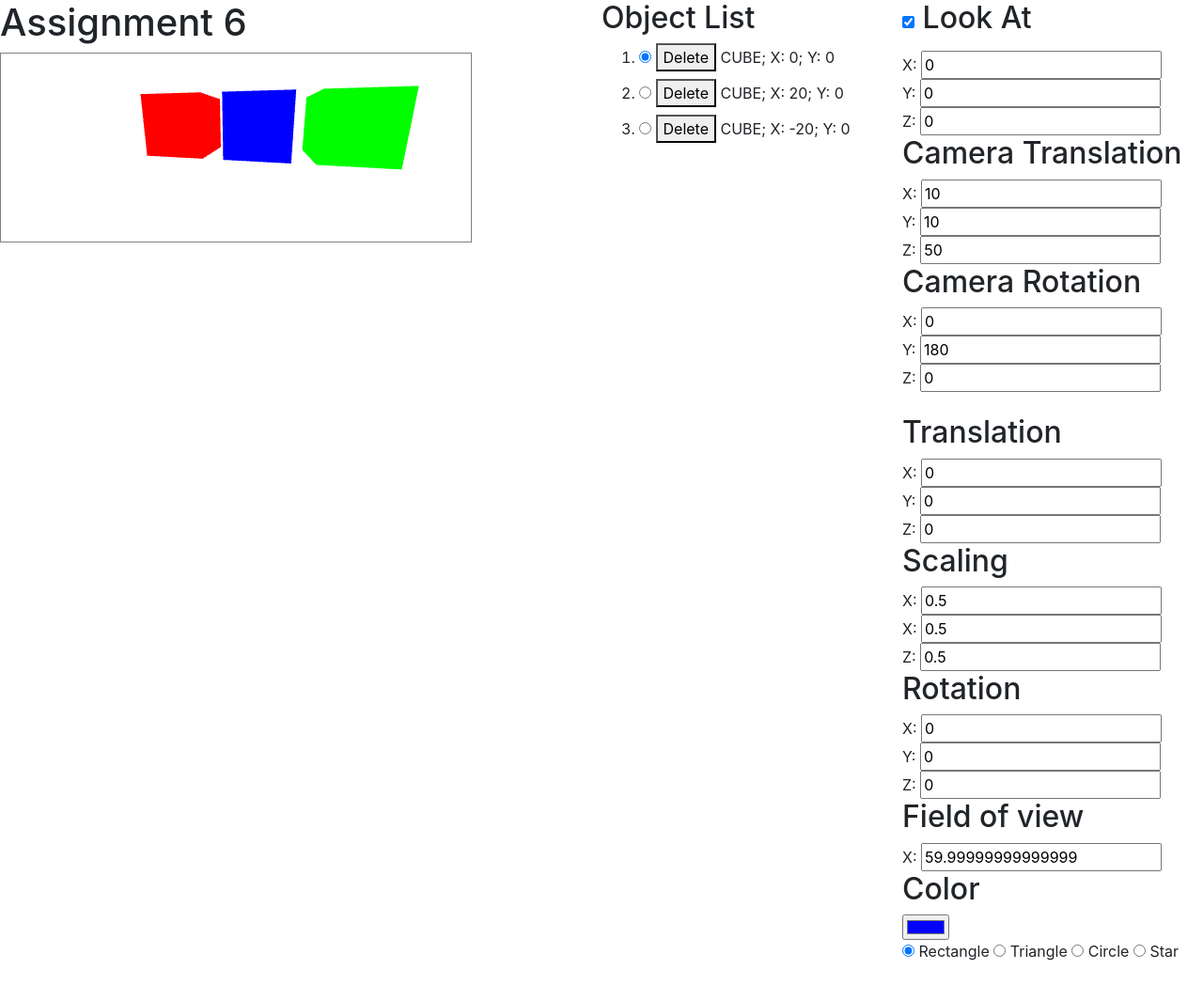
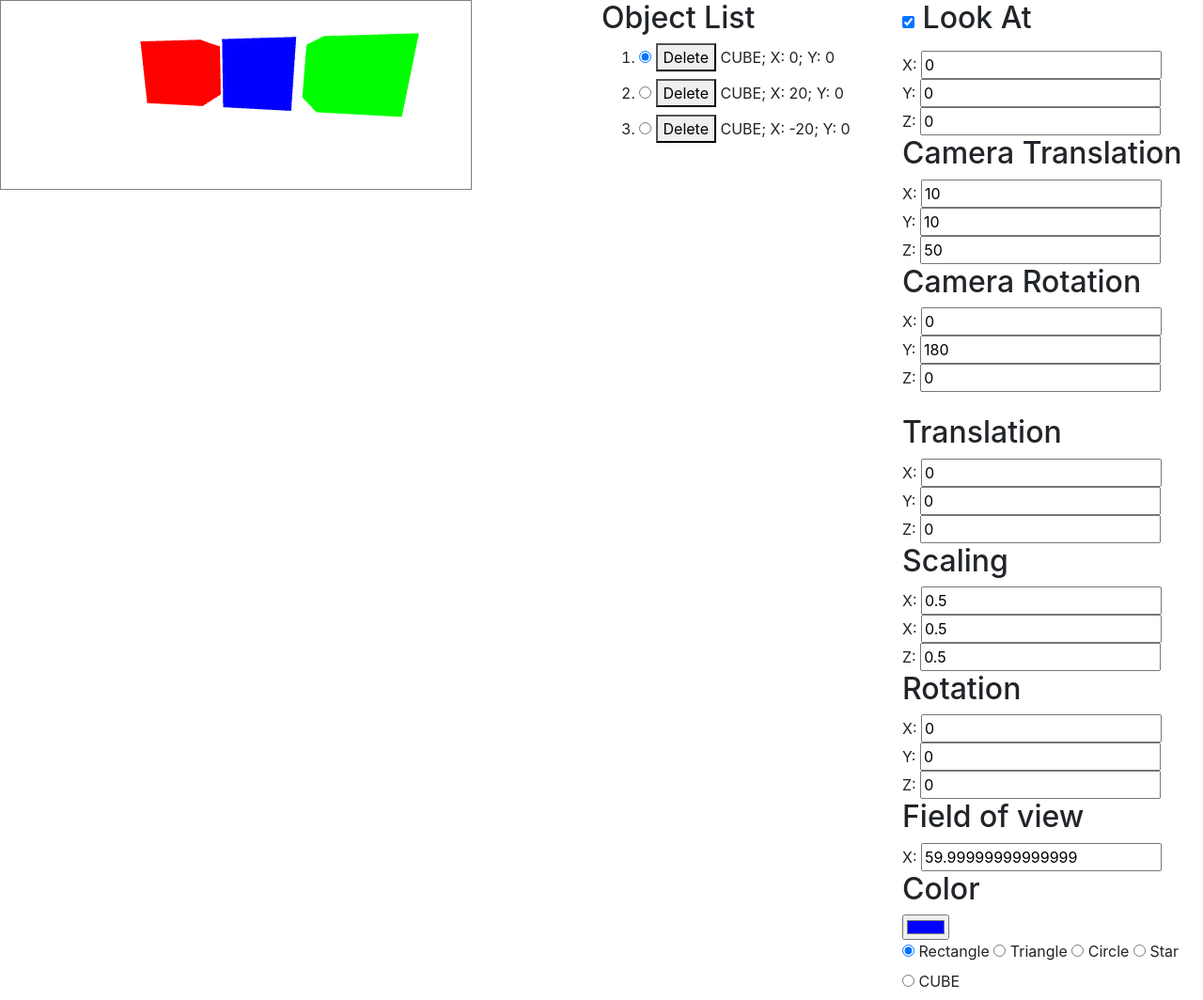
Before and after one commit to YuanGenghis/CS4300-FinalProject, a website: page public/Materials/webPage.html in a window 1280 px wide. Shown: the whole page at 94% size. Before the commit the page ends 1032 px from the top, so only its background shows below. Drawn offline with nearby package versions, Linux system fonts and the light colour scheme.

Commit message:
add cube

```diff
--- a/public/Materials/webPage.html
+++ b/public/Materials/webPage.html
@@ -28,8 +28,6 @@
 <div class="column-3"></div>
 
 <div class="column-6">
-    <h1>Assignment 6</h1>
-
     <canvas id="canvas" width="500px" height="200px"></canvas><br/>
 </div>
 
@@ -102,6 +100,11 @@
                value="STAR"/>
         Star
     </label>
+    <label>
+        <input type="radio" name="shape"
+               value="CUBE"/>
+        CUBE
+    </label>
 
 </div>
 
```
Also changed, not shown: public/Materials/graphics.js (+0 -11 lines).
